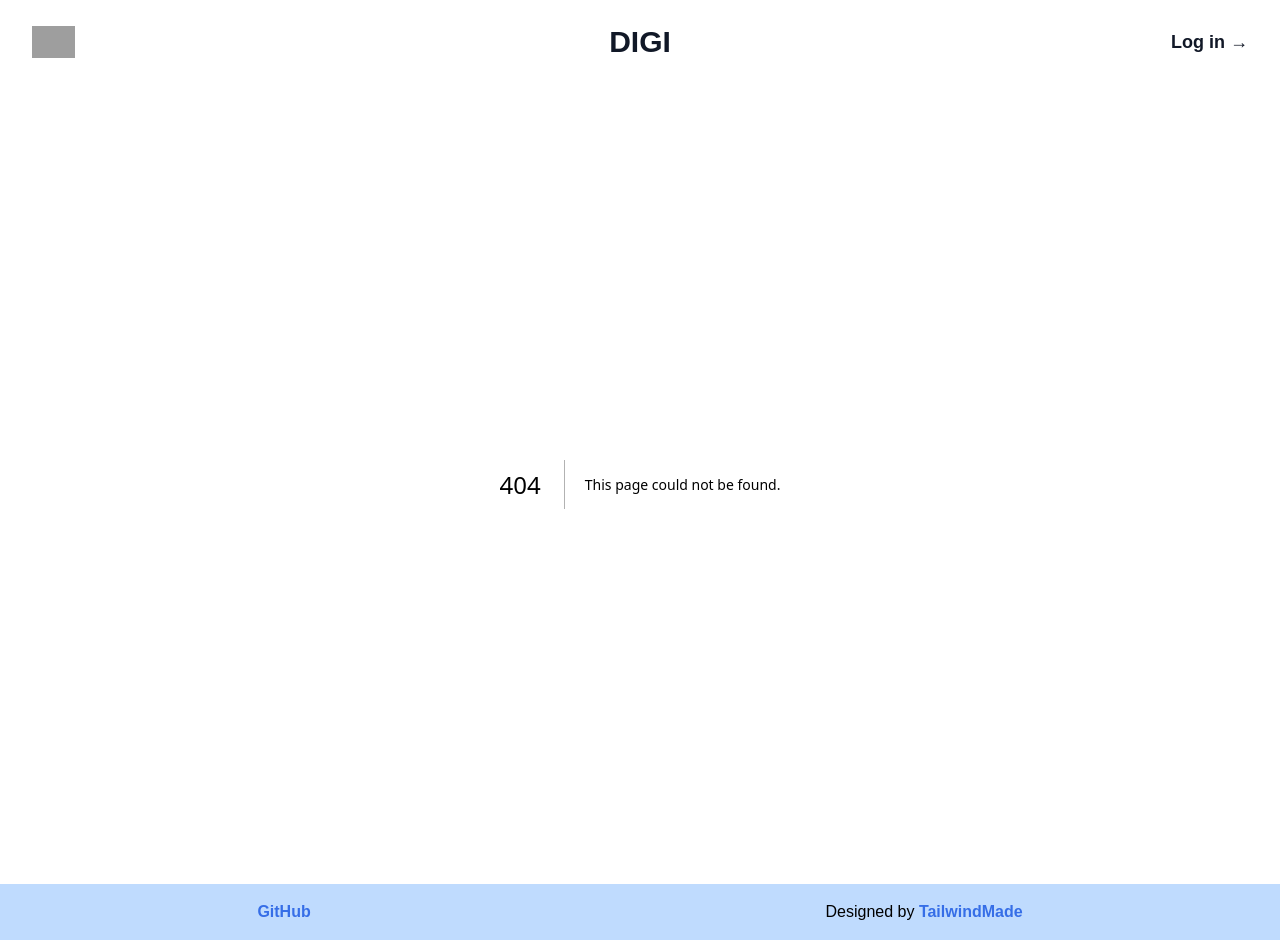
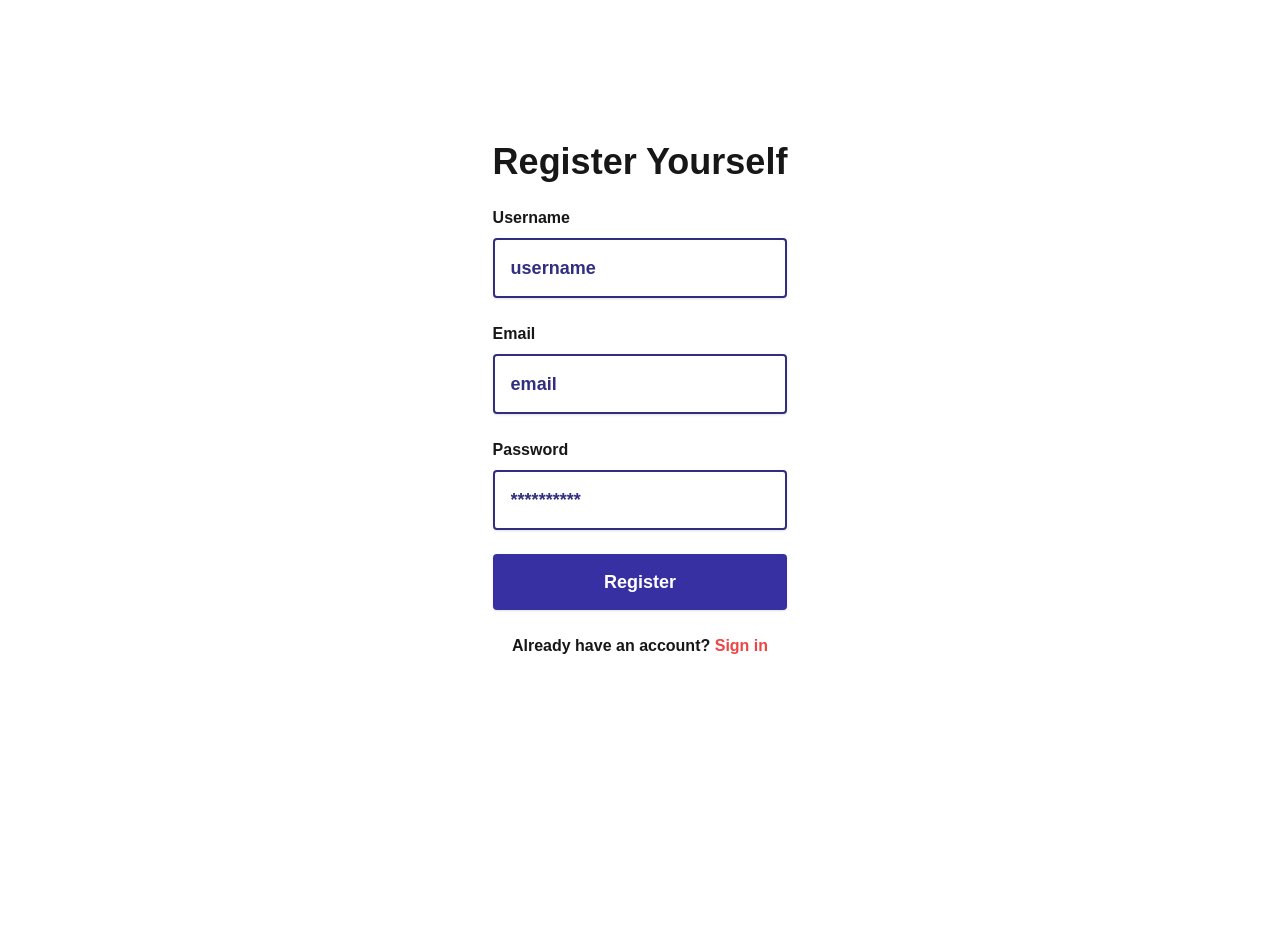
Before and after one commit to zaim03767/DIGI, a Next.js app: page /signup in a window 1280 px wide. Before the commit this address had no page. After the commit the page ends 800 px from the top, so only its background shows below. Built offline with nearby package versions, Linux system fonts and the light colour scheme; grey boxes are pictures that could not be loaded.

Commit message:
Successfully created signin and signup pages, also fixed header and footer components

```diff
--- /dev/null
+++ b/src/app/(auth)/signin/layout.js
@@ -0,0 +1,8 @@
+export const metadata = {
+    title: "Sign In - Deep Fake Detection",
+    description: "Sign in to your account",
+  };
+
+  export default function SigninLayout({ children }) {
+    return <main>{children}</main>;
+  }
--- /dev/null
+++ b/src/app/(auth)/signin/page.js
@@ -0,0 +1,61 @@
+"use client";
+import React from "react";
+import { useRouter } from "next/navigation";
+const page = () => {
+  const router = useRouter();
+  return (
+    <div className="container px-4 mx-auto w-full h-screen flex items-center justify-center">
+      <div className="max-w-lg mx-auto">
+        <div className="text-center mb-6">
+          <h2 className="text-3xl md:text-4xl font-extrabold">Sign in</h2>
+        </div>
+        <form action="">
+          <div className="mb-6">
+            <label className="block mb-2 font-extrabold" htmlFor="">
+              Email
+            </label>
+            <input
+              className="inline-block w-full p-4 leading-6 text-lg font-extrabold placeholder-indigo-900 bg-white shadow border-2 border-indigo-900 rounded"
+              type="email"
+              placeholder="email"
+            />
+          </div>
+          <div className="mb-6">
+            <label className="block mb-2 font-extrabold" htmlFor="">
+              Password
+            </label>
+            <input
+              className="inline-block w-full p-4 leading-6 text-lg font-extrabold placeholder-indigo-900 bg-white shadow border-2 border-indigo-900 rounded"
+              type="password"
+              placeholder="**********"
+            />
+          </div>
+          <div className="flex flex-wrap -mx-4 mb-6 items-center justify-between">
+            <div className="w-full lg:w-auto px-4">
+              <a
+                className="inline-block font-extrabold hover:underline"
+                href="#"
+              >
+                Forgot your password?
+              </a>
+            </div>
+          </div>
+          <button className="inline-block w-full py-4 px-6 mb-6 text-center text-lg leading-6 text-white font-extrabold bg-indigo-800 hover:bg-indigo-900 border-3 border-indigo-900 shadow rounded transition duration-200">
+            Sign in
+          </button>
+          <p
+            className="text-center font-extrabold"
+            onClick={() => router.push("/signup")}
+          >
+            Don&rsquo;t have an account?{" "}
+            <a className="text-red-500 hover:underline" href="#">
+              Sign up
+            </a>
+          </p>
+        </form>
+      </div>
+    </div>
+  );
+};
+
+export default page;
--- /dev/null
+++ b/src/app/(auth)/signup/layout.js
@@ -0,0 +1,8 @@
+export const metadata = {
+    title: "Sign In - Deep Fake Detection",
+    description: "Sign in to your account",
+  };
+
+  export default function SigninLayout({ children }) {
+    return <main>{children}</main>;
+  }
--- /dev/null
+++ b/src/app/(auth)/signup/page.js
@@ -0,0 +1,64 @@
+"use client";
+import React from "react";
+import { useRouter } from "next/navigation";
+const page = () => {
+  const router = useRouter();
+  return (
+    <div className="container px-4 mx-auto w-full h-screen flex items-center justify-center">
+      <div className="max-w-lg mx-auto">
+        <div className="text-center mb-6">
+          <h2 className="text-3xl md:text-4xl font-extrabold capitalize">
+            Register yourself
+          </h2>
+        </div>
+        <form action="">
+          <div className="mb-6">
+            <label className="block mb-2 font-extrabold" htmlFor="">
+              Username
+            </label>
+            <input
+              className="inline-block w-full p-4 leading-6 text-lg font-extrabold placeholder-indigo-900 bg-white shadow border-2 border-indigo-900 rounded"
+              type="text"
+              placeholder="username"
+            />
+          </div>
+          <div className="mb-6">
+            <label className="block mb-2 font-extrabold" htmlFor="">
+              Email
+            </label>
+            <input
+              className="inline-block w-full p-4 leading-6 text-lg font-extrabold placeholder-indigo-900 bg-white shadow border-2 border-indigo-900 rounded"
+              type="email"
+              placeholder="email"
+            />
+          </div>
+          <div className="mb-6">
+            <label className="block mb-2 font-extrabold" htmlFor="">
+              Password
+            </label>
+            <input
+              className="inline-block w-full p-4 leading-6 text-lg font-extrabold placeholder-indigo-900 bg-white shadow border-2 border-indigo-900 rounded"
+              type="password"
+              placeholder="**********"
+            />
+          </div>
+          <button className="inline-block w-full py-4 px-6 mb-6 text-center text-lg leading-6 text-white font-extrabold bg-indigo-800 hover:bg-indigo-900 border-3 border-indigo-900 shadow rounded transition duration-200">
+            Register
+          </button>
+          <p className="text-center font-extrabold">
+            Already have an account?{" "}
+            <a
+              className="text-red-500 hover:underline"
+              href="#"
+              onClick={() => router.push("/signin")}
+            >
+              Sign in
+            </a>
+          </p>
+        </form>
+      </div>
+    </div>
+  );
+};
+
+export default page;
--- /dev/null
+++ b/src/app/(rootPage)/layout.js
@@ -0,0 +1,12 @@
+import Header from "@/components/Header/Header";
+import Footer from "@/components/Footer/footer";
+
+export default function WithHeaderFooterLayout({ children }) {
+  return (
+    <>
+      <Header />
+      <main>{children}</main>
+      <Footer />
+    </>
+  );
+}
--- a/src/app/layout.js
+++ b/src/app/layout.js
@@ -3,6 +3,7 @@ import "./globals.css";
 import Header from "@/components/Header/Header";
 import Footer from "@/components/Footer/footer";
 import "@ant-design/v5-patch-for-react-19";
+
 const geistSans = Geist({
   variable: "--font-geist-sans",
   subsets: ["latin"],
@@ -24,9 +25,7 @@ export default function RootLayout({ children }) {
       <body
         className={`${geistSans.variable} ${geistMono.variable} antialiased overflow-x-hidden`}
       >
-        <Header></Header>
         {children}
-        <Footer></Footer>
       </body>
     </html>
   );
--- a/src/components/Header/Header.jsx
+++ b/src/components/Header/Header.jsx
@@ -1,6 +1,8 @@
+"use client";
 import React from "react";
-
+import { useRouter } from "next/navigation";
 const Header = () => {
+  const router = useRouter();
   return (
     <header className="bg-white sticky top-0">
       <nav
@@ -31,8 +33,12 @@ const Header = () => {
           </div>
         </div>
         <div className="flex flex-1 justify-end">
-          <a href="#" className="text-lg font-semibold text-gray-900">
-            Log in <span aria-hidden="true">&rarr;</span>
+          <a
+            href="#"
+            className="text-lg font-semibold text-gray-900"
+            onClick={() => router.push("/signin")}
+          >
+            Sign in <span aria-hidden="true">&rarr;</span>
           </a>
         </div>
       </nav>
--- a/src/components/Hero section/HeroSection.jsx
+++ b/src/components/Hero section/HeroSection.jsx
@@ -19,7 +19,7 @@ const HeroSection = () => {
   };
 
   const handleUpload = () => {
-    console.log("file is: ",fileList[0])
+    // console.log("file is: ", fileList[0]);
     if (fileList.length === 0) {
       console.error("Please upload a file first.");
       return;
@@ -29,14 +29,13 @@ const HeroSection = () => {
     // Create FormData and explicitly log its contents
     const formData = new FormData();
 
-    console.log("FormData contents:", {
-      image: formData.get("image"),
-      name: formData.get("image")?.name,
-      type: formData.get("image")?.type
-    });
+    // console.log("FormData contents:", {
+    //   image: formData.get("image"),
+    //   name: formData.get("image")?.name,
+    //   type: formData.get("image")?.type,
+    // });
 
-    if(fileList[0].originFileObj.type.startsWith("video/"))
-      {
+    if (fileList[0].originFileObj.type.startsWith("video/")) {
       formData.append("video", fileList[0].originFileObj || fileList[0]);
       fetch("http://127.0.0.1:5000/predict-video", {
         method: "POST",
@@ -49,15 +48,19 @@ const HeroSection = () => {
         .then((data) => {
           setUploading(false);
           console.log("Upload Result:", data);
-          alert(`Detected as ${data.label} with ${data.prediction * 100}% confidence`);
+          alert(
+            `Detected as ${data.label} with ${
+              data.prediction * 100
+            }% confidence`
+          );
         })
         .catch((error) => {
           setUploading(false);
           console.error("Full Upload Error:", error);
           alert("File upload failed. Please try again.");
         });
-      }
-      if(fileList[0].originFileObj.type.startsWith("image/")){
+    }
+    if (fileList[0].originFileObj.type.startsWith("image/")) {
       formData.append("image", fileList[0].originFileObj || fileList[0]);
       fetch("http://127.0.0.1:5000/predict-img", {
         method: "POST",
@@ -70,7 +73,11 @@ const HeroSection = () => {
         .then((data) => {
           setUploading(false);
           console.log("Upload Result:", data);
-          alert(`Detected as ${data.result} with ${data.confidence * 100}% confidence`);
+          alert(
+            `Detected as ${data.result} with ${
+              data.confidence * 100
+            }% confidence`
+          );
         })
         .catch((error) => {
           setUploading(false);
@@ -79,15 +86,13 @@ const HeroSection = () => {
         });
     }
   };
-
-  const MAX_FILE_SIZE = 2 * 1024 * 1024;
   const uploadProps = {
     name: "image",
     multiple: false,
     listType: "picture",
     beforeUpload(file) {
-      const isImage = file.type.startsWith('image/');
-      const isVideo = file.type.startsWith('video/')
+      const isImage = file.type.startsWith("image/");
+      const isVideo = file.type.startsWith("video/");
       // const isLt2M = file.size / 1024 / 1024 < 2;
 
       if (!isImage || isVideo) {
@@ -107,7 +112,6 @@ const HeroSection = () => {
       setFileList(fileList);
     },
   };
-
 
   return (
     <div className="flex justify-between items-center gap-4 px-40 pt-24 pb-12">
```
Also changed, not shown: src/app/(rootPage)/page.js (renamed from src/app/page.js), 1 other file (tests, documents, lock files or other folders).
